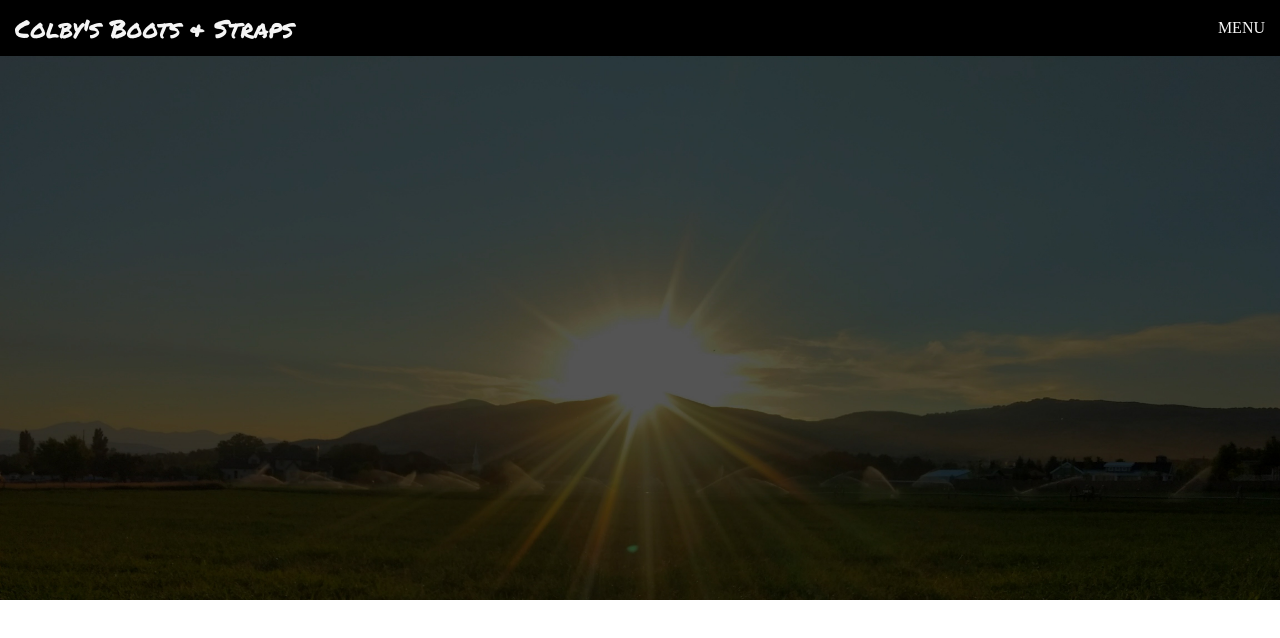
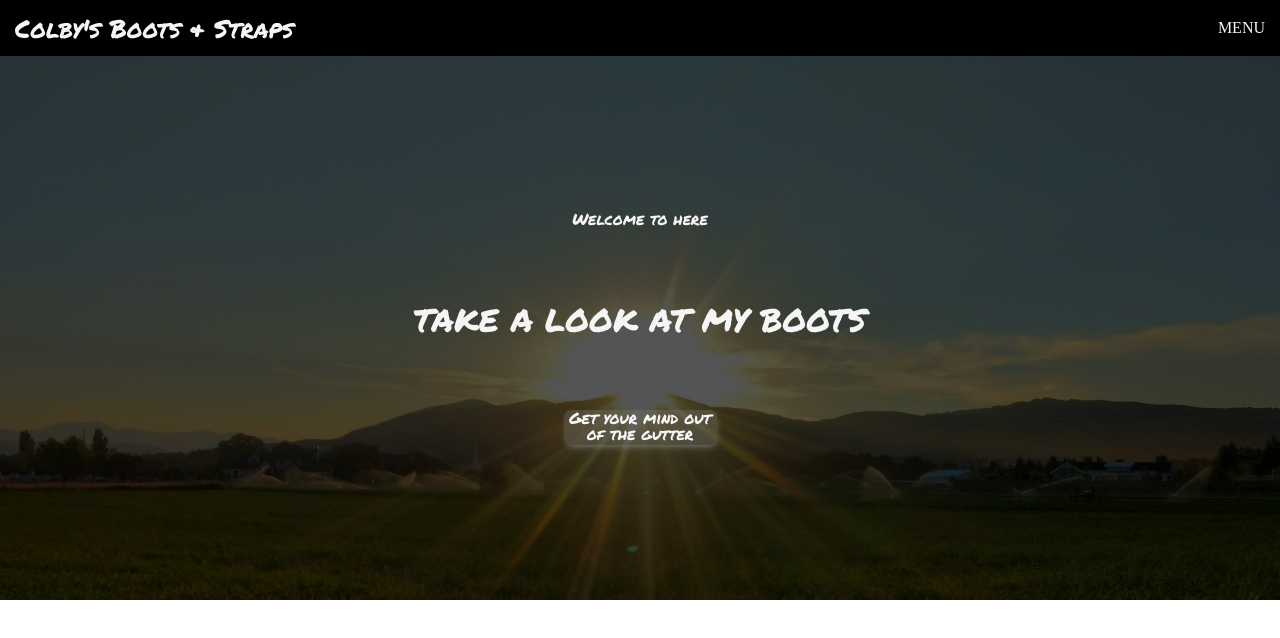
Before and after one commit to ColbyBirrell/html-css-3, a plain HTML site: page index.html in a window 1280 px wide. Drawn offline with Linux system fonts and the light colour scheme.

Commit message:
more fire

```diff
--- a/index.css
+++ b/index.css
@@ -48,7 +48,7 @@ header {
   /* margin-left: -15px; */
   /* right: 0px; */
   background-color: black;
-  transition: 0.75s;
+  transition: 0.3s;
   overflow: hidden;
   color: whitesmoke;
 }
@@ -60,3 +60,31 @@ header {
 .hide-menu {
   height: 0;
 }
+
+.hero-sec {
+  margin-top: 10vh;
+  height: 48vh;
+  width: 100%;
+  display: flex;
+  flex-direction: column;
+  align-items: center;
+  justify-content: space-evenly;
+  font-family: "Permanent Marker";
+  color: whitesmoke;
+}
+
+.greeting {
+  text-align: center;
+  color: whitesmoke;
+  font-size: 2rem;
+}
+
+.bottom-greet {
+  text-align: center;
+  height: 35px;
+  width: 153px;
+  background-color: rgb(128, 128, 128, 0.3);
+  border-radius: 7px;
+  box-shadow: grey 1px 4px 7px -3px;
+  /* opacity: 0.6; */
+}
--- a/index.html
+++ b/index.html
@@ -25,6 +25,14 @@
           <p>Straps</p>
         </div>
       </header>
+      <div class="hero-sec">
+        <div class="upper-greet">Welcome to here</div>
+        <div class="greeting">
+          TAKE A LOOK AT MY BOOTS
+        </div>
+
+        <div class="bottom-greet">Get your mind out of the gutter</div>
+      </div>
     </section>
   </body>
   <script src="./index.js"></script>
```
